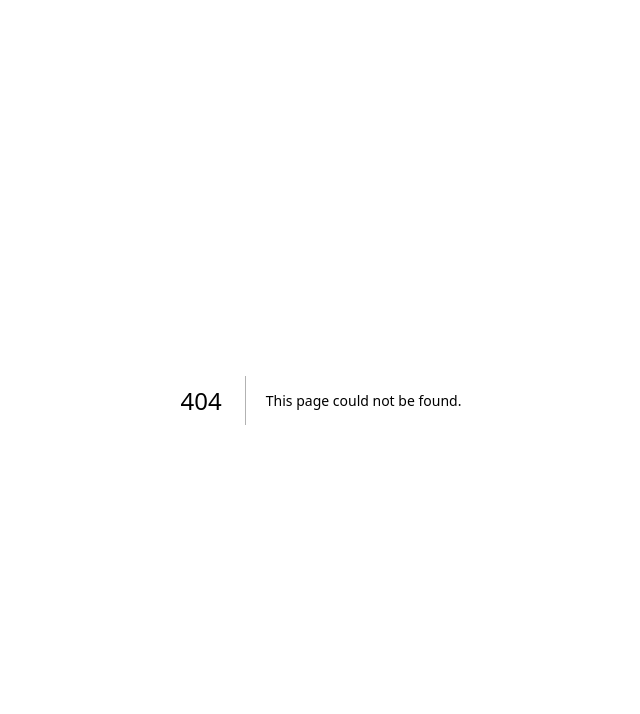
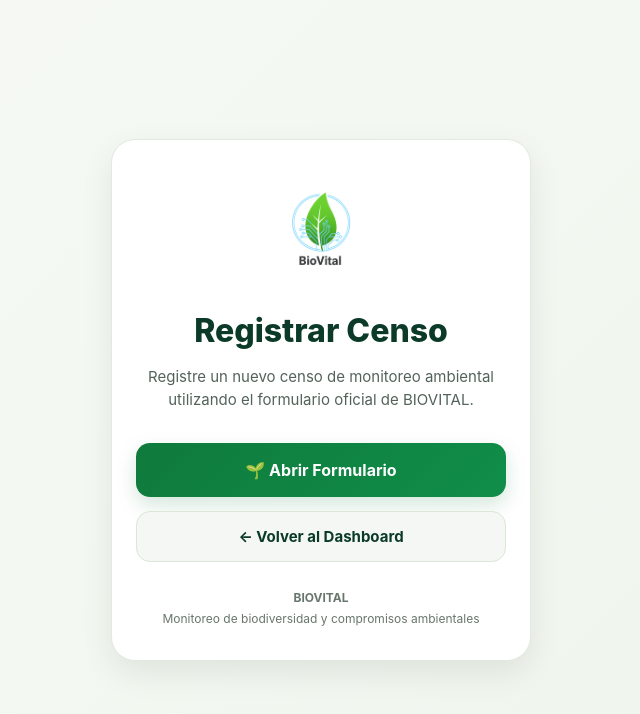
Before and after one commit to Phyllium2026/biovital-dashboard-web, a Next.js app: page /registrar in a window 1280 px wide. Before the commit this address had no page. Shown: the top 714 px of the page, without its empty margins (319-959 px from the left). Built offline with nearby package versions, Linux system fonts and the light colour scheme.

Commit message:
Create page.tsx

```diff
--- /dev/null
+++ b/app/registrar/page.tsx
@@ -0,0 +1,121 @@
+export default function RegistrarPage() {
+  return (
+    <main style={styles.main}>
+      <section style={styles.card}>
+        <img
+          src="/logo-biovital.png"
+          alt="BIOVITAL"
+          style={styles.logo}
+        />
+
+        <h1 style={styles.title}>Registrar Censo</h1>
+
+        <p style={styles.description}>
+          Registre un nuevo censo de monitoreo ambiental utilizando el
+          formulario oficial de BIOVITAL.
+        </p>
+
+        <a
+          href="https://docs.google.com/forms/d/e/18tqEnm3dwWAyzlbjDMMlsaJfdWyDmDxBmEC1G7WTAEc/viewform"
+          target="_blank"
+          rel="noopener noreferrer"
+          style={styles.primaryButton}
+        >
+          🌱 Abrir Formulario
+        </a>
+
+        <a
+          href="/"
+          style={styles.secondaryButton}
+        >
+          ← Volver al Dashboard
+        </a>
+
+        <div style={styles.footer}>
+          <strong>BIOVITAL</strong>
+          <span>Monitoreo de biodiversidad y compromisos ambientales</span>
+        </div>
+      </section>
+    </main>
+  );
+}
+
+const styles: Record<string, React.CSSProperties> = {
+  main: {
+    minHeight: '100vh',
+    background: 'linear-gradient(135deg, #f7faf6, #eef5ec)',
+    display: 'flex',
+    justifyContent: 'center',
+    alignItems: 'center',
+    padding: '24px',
+    fontFamily: 'Inter, Arial, sans-serif',
+  },
+
+  card: {
+    width: '100%',
+    maxWidth: '420px',
+    background: '#ffffff',
+    borderRadius: '24px',
+    padding: '32px 24px',
+    boxShadow: '0 12px 32px rgba(0,0,0,0.08)',
+    textAlign: 'center',
+    border: '1px solid #e1eadf',
+  },
+
+  logo: {
+    width: '120px',
+    height: '120px',
+    objectFit: 'contain',
+    marginBottom: '12px',
+  },
+
+  title: {
+    margin: '0 0 12px',
+    color: '#0b3b28',
+    fontSize: '32px',
+    fontWeight: 800,
+  },
+
+  description: {
+    color: '#53635a',
+    fontSize: '15px',
+    lineHeight: 1.5,
+    marginBottom: '32px',
+  },
+
+  primaryButton: {
+    display: 'block',
+    width: '100%',
+    padding: '16px',
+    borderRadius: '14px',
+    background: 'linear-gradient(135deg, #0f7a3c, #108e49)',
+    color: '#ffffff',
+    textDecoration: 'none',
+    fontWeight: 700,
+    fontSize: '16px',
+    marginBottom: '14px',
+    boxShadow: '0 8px 20px rgba(15,122,60,.18)',
+  },
+
+  secondaryButton: {
+    display: 'block',
+    width: '100%',
+    padding: '14px',
+    borderRadius: '14px',
+    background: '#f4f7f3',
+    color: '#0b3b28',
+    textDecoration: 'none',
+    fontWeight: 700,
+    fontSize: '15px',
+    border: '1px solid #dce6d9',
+  },
+
+  footer: {
+    marginTop: '28px',
+    display: 'flex',
+    flexDirection: 'column',
+    gap: '4px',
+    color: '#68766d',
+    fontSize: '12px',
+  },
+};
```
